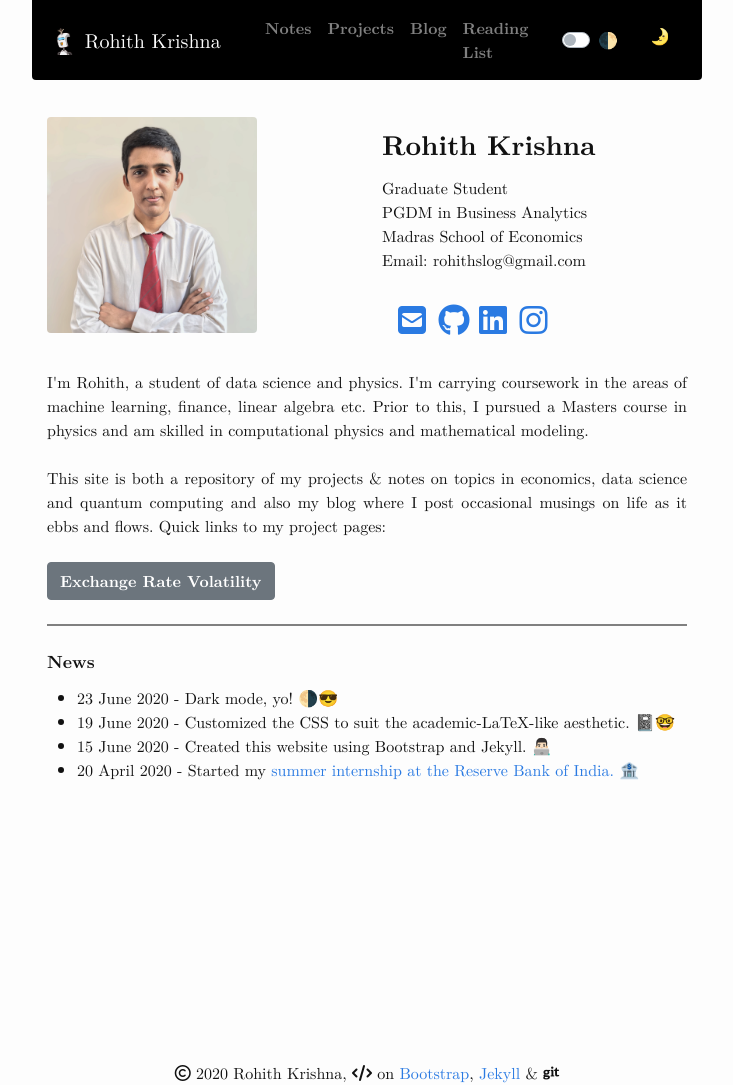
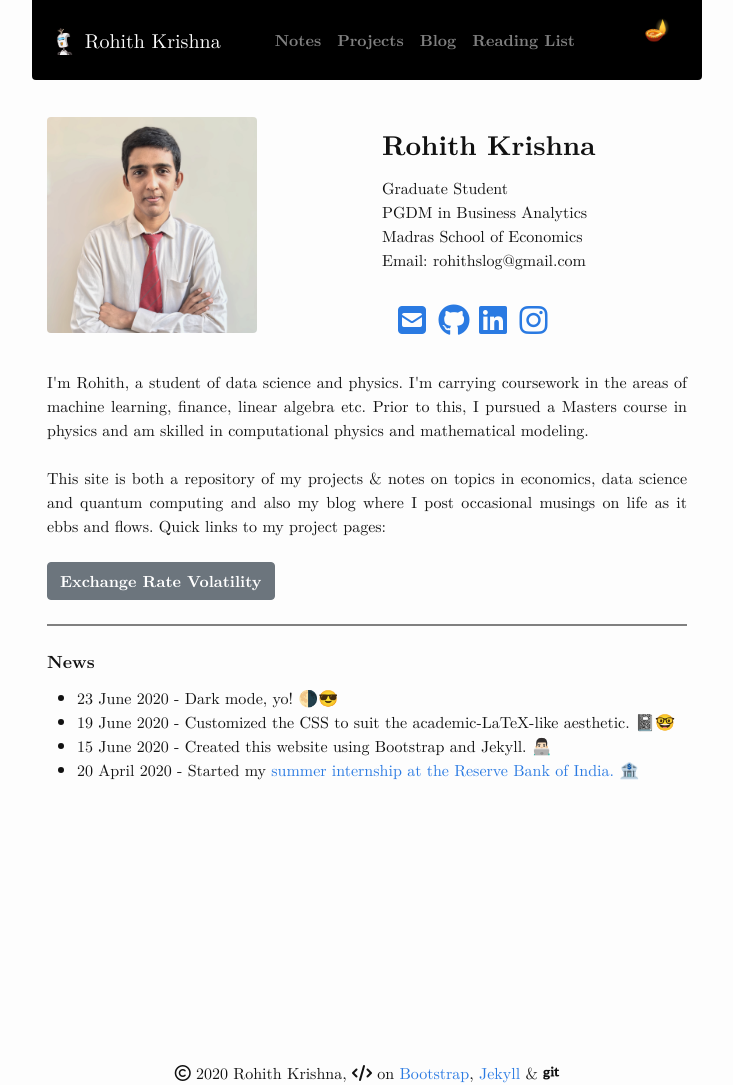
Before and after one commit to rohithmay/rohithmay.github.io, a Jekyll site: the page built from index.md, in a window 1280 px wide. Shown: the whole page, without its empty margins (273-1006 px from the left). Built offline with Jekyll 4.4.1, drawn with Linux system fonts in a browser that asks for light colours; nearby versions of some CDN libraries; a style sheet for code colours, icons or effects is not loaded.

Commit message:
Update navbar.html

```diff
--- a/_includes/navbar.html
+++ b/_includes/navbar.html
@@ -21,25 +21,28 @@
 
 
 <!-- for dark mode toggler -->
-        <div class="nav-link">
+        <!--<div class="nav-link">
         <div class="custom-control custom-switch">
           <a data-toggle="tooltip"
                    data-placement="bottom"
                    title="Dark Mode">
           <input type="checkbox" class="custom-control-input" id="darkSwitch">
-            <label class="custom-control-label" for="darkSwitch">
-            🌓
+          <label class="custom-control-label" for="darkSwitch">  🌓
+
           </label></a>
         </div>
         <script src="dark-mode-switch.min.js"></script>
-        </div>
+        </div> -->
+
+
+<!-- For dark mode switch without toggler -->
 
         <div class="nav-link">
             <a data-toggle="tooltip"
                      data-placement="bottom"
                      title="Dark Mode">
             <label for="darkSwitch">
-            🌛
+           <h2>  🪔</h2>
             </label></a>
           <script src="dark-mode-switch.min.js"></script>
         </div>
```
Lines whose indentation alone changed are shown as unchanged.
